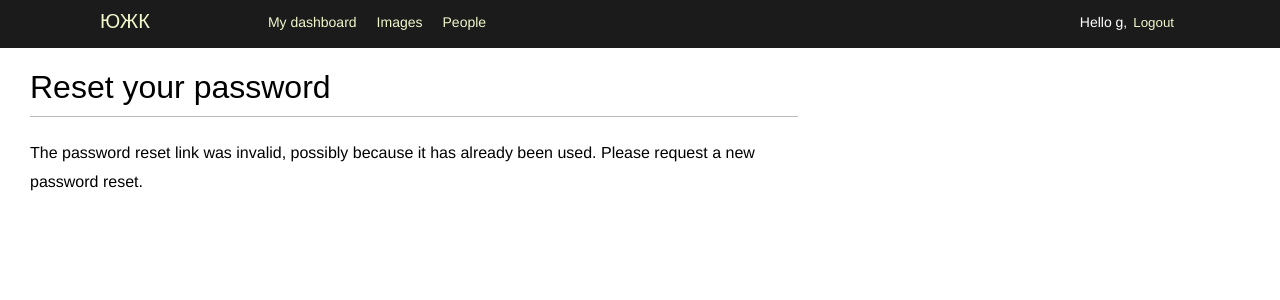
After one commit to SavelievGleb2003/ticket_system, a Django app: page /account/password-reset/1/1/ in a window 1280 px wide. The commit adds this page. Shown: the top 300 px of the page. Run offline with Django 5.2, Linux system fonts and the light colour scheme; a user stored in the database is signed in.

Commit message:
add password reset and change send email

```diff
--- a/account/urls.py
+++ b/account/urls.py
@@ -8,10 +8,14 @@ urlpatterns = [
     path('login/', auth_views.LoginView.as_view(), name='login'),
     #path('login/', views.user_login, name='login')
     path('logout/', auth_views.LogoutView.as_view(), name='logout'),
-    path('', views.dashboard, name='dashboard'),
     path('password-change/', views.my_PasswordChangeView.as_view(),
          name='password_change'),
     path('password-change/done/', auth_views.PasswordChangeDoneView.as_view(),
-         name='password_change_done')
+         name='password_change_done'),
+    path('password-reset/', views.my_PasswordResetView.as_view(), name='password_reset'),
+    path('password-reset/done/', auth_views.PasswordResetDoneView.as_view(), name='password_reset_done'),
+    path('password-reset/<uidb64>/<token>/', views.my_PasswordResetConfirmView.as_view(), name='password_reset_confirm' ),
+    path('password-reset/complete', auth_views.PasswordResetCompleteView.as_view(),name='password_reset_complete'),
+    path('', views.dashboard, name='dashboard'),
 
 ]
--- a/account/views.py
+++ b/account/views.py
@@ -5,7 +5,7 @@ from django.core.mail import send_mail
 from django.contrib.auth import authenticate, login
 from django.http import HttpResponse
 from django.contrib.auth.decorators import login_required
-from django.contrib.auth.views import PasswordChangeView
+from django.contrib.auth.views import PasswordChangeView, PasswordResetView, PasswordResetConfirmView
 
 # Create your views here.
 def user_login(request):
@@ -47,3 +47,12 @@ def dashboard(request):
 
 class my_PasswordChangeView(PasswordChangeView):
     success_url = reverse_lazy("account:password_change_done")
+
+class my_PasswordResetView(PasswordResetView):
+    success_url = reverse_lazy("account:password_reset_done")
+
+class my_PasswordResetConfirmView(PasswordResetConfirmView):
+    success_url = reverse_lazy("account:password_reset_complete")
+
+class my_PasswordChangeView(PasswordChangeView):
+    success_url = reverse_lazy("account:password_change_done")
--- a/blog/forms.py
+++ b/blog/forms.py
@@ -3,8 +3,7 @@ from .models import Comment
 
 
 class EmailTD_form(forms.Form):
-    name = forms.CharField(max_length=30)
-    email = forms.EmailField()
+
     to = forms.EmailField()
     comments = forms.CharField(required=False, widget=forms.Textarea)
 
--- a/blog/static/css/blog.css
+++ b/blog/static/css/blog.css
@@ -39,7 +39,7 @@ ol {
 }
 
 #header ul.menu li.selected a, #header ul.menu li.selected a:hover {
-    color:#1b6d32;
+    color:#fff;
     font-weight:bold;
 }
 
@@ -100,7 +100,7 @@ input, textarea {
 }
 input[type=submit], a.button {
     font-weight:bold;
-    background:#12c064;
+    background:#ff0;
     color:#fff;
     padding:10px 20px;
     font-size:14px;
@@ -136,8 +136,8 @@ ul.messages li.info {
     color:#fff;
 }
 
-ul.messages li.success { background:#81ce81; }
-ul.messages li.success a { color:#0ac33e; }
+ul.messages li.success { background:#ff0; }
+ul.messages li.success a { color:#ff0; }
 
 ul.messages li.error { background:#a30029; color:#e9828e; }
 ul.messages li.error a { color:#e9828e; }
@@ -206,7 +206,7 @@ a.like, a.follow { float:right; margin-top:-8px; }
     width:220px;
     height:300px;
     margin:0 10px 10px 10px;
-    border-top:8px solid #12c064;
+    border-top:8px solid #ff0;
     background:#eee;
 }
 #image-list img { width:220px; height:220px; }
--- a/mysite/settings.py
+++ b/mysite/settings.py
@@ -35,8 +35,8 @@ DEFAULT_FROM_EMAIL = config('DEFAULT_FROM_EMAIL')
 ALLOWED_HOSTS = []
 AUTH_USER_MODEL = 'account.CustomUser'
 LOGIN_REDIRECT_URL = 'account:dashboard'
-LOGIN_URL = 'login'
-LOGOUT_URL = 'logout'
+LOGIN_URL = 'account:login'
+LOGOUT_URL = 'account:logout'
 
 # Application definition
 
--- a/templates/blog/base.html
+++ b/templates/blog/base.html
@@ -33,6 +33,7 @@
         <a href="{% url "account:login" %}">Log-in</a>
         {% endif %}
     </span>
+
  </div>
  <div id="content">
  {% block content %}
--- a/templates/registration/login.html
+++ b/templates/registration/login.html
@@ -17,5 +17,10 @@
     <input type="hidden" name="next" value="{{ next }}" />
     <p><input type="submit" value="Log-in"></p>
     </form>
+    <p>
+         <a href="{% url "account:password_reset" %}">
+            Forgotten your password?
+         </a>
+    </p>
 </div>
 {% endblock %}
--- /dev/null
+++ b/templates/registration/password_reset_complete.html
@@ -0,0 +1,6 @@
+{% extends "blog/base.html" %}
+{% block title %}Password reset{% endblock %}
+{% block content %}
+ <h1>Password set</h1>
+ <p>Your password has been set. You can <a href="{% url "account:login" %}">log in now</a></p>
+{% endblock %}
--- /dev/null
+++ b/templates/registration/password_reset_confirm.html
@@ -0,0 +1,16 @@
+{% extends "blog/base.html" %}
+{% block title %}Reset your password{% endblock %}
+{% block content %}
+ <h1>Reset your password</h1>
+ {% if validlink %}
+ <p>Please enter your new password twice:</p>
+ <form method="post">
+ {{ form.as_p }}
+ {% csrf_token %}
+ <p><input type="submit" value="Change my password" /></p>
+ </form>
+ {% else %}
+ <p>The password reset link was invalid, possibly because it has already
+been used. Please request a new password reset.</p>
+ {% endif %}
+{% endblock %}
--- /dev/null
+++ b/templates/registration/password_reset_email.html
@@ -0,0 +1,3 @@
+
+Someone asked for password reset for email {{ email }}. Follow the link below:{{ protocol }}://{{ domain }}{% url "account:password_reset_confirm" uidb64=uid token=token %}
+Your username, in case you've forgotten: {{ user.get_username }}
```
Also changed, not shown: blog/views.py (+4 -3 lines), templates/blog/TD/detail.html (+6 -4 lines), templates/registration/password_reset_done.html (added, +7 -0 lines), templates/registration/password_reset_form.html (added, +11 -0 lines), db.sqlite3.
